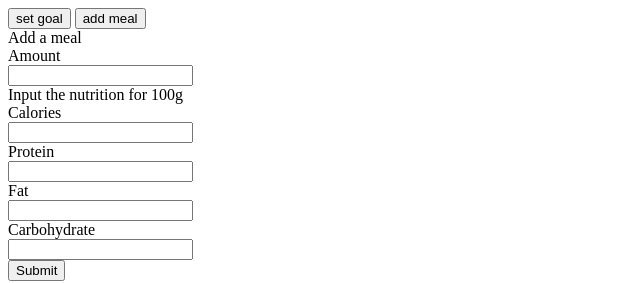
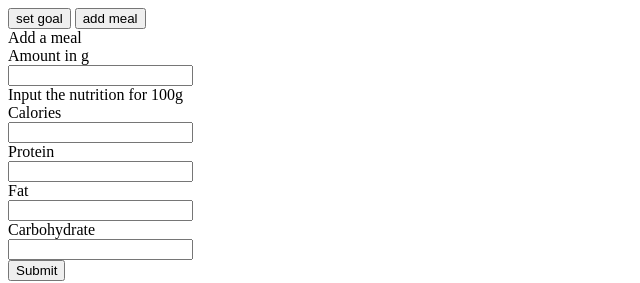
Before and after one commit to sonnenpelzx/Calorie-Tracking-Web-App, a plain HTML site: page index.html in a window 1280 px wide. Shown: the top 283 px of the page, 0-640 px from the left. Drawn offline with Linux system fonts and the light colour scheme.

Commit message:
Update index.html

```diff
--- a/index.html
+++ b/index.html
@@ -27,7 +27,7 @@
 		<div id="meal">
 			Add a meal<br>
 			<form>
-			  <label for="grammsMeal">Amount</label><br>
+			  <label for="grammsMeal">Amount in g</label><br>
 			  <input type="number" min="0" step="1" id="grammsMeal" name="grammsMeal"><br>
 			  Input the nutrition for 100g<br>
 			  <label for="caloriesMeal">Calories</label><br>
```
